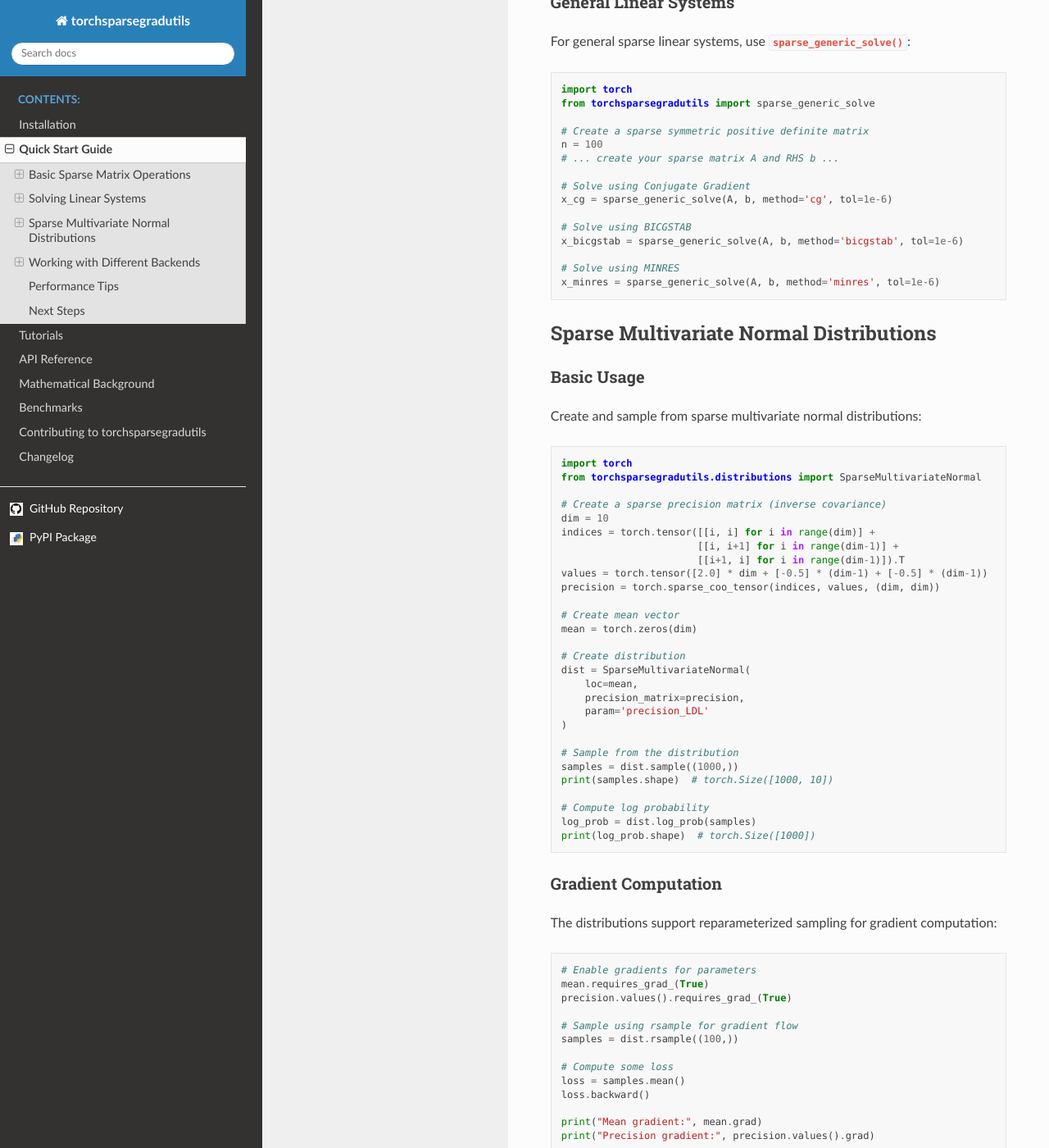
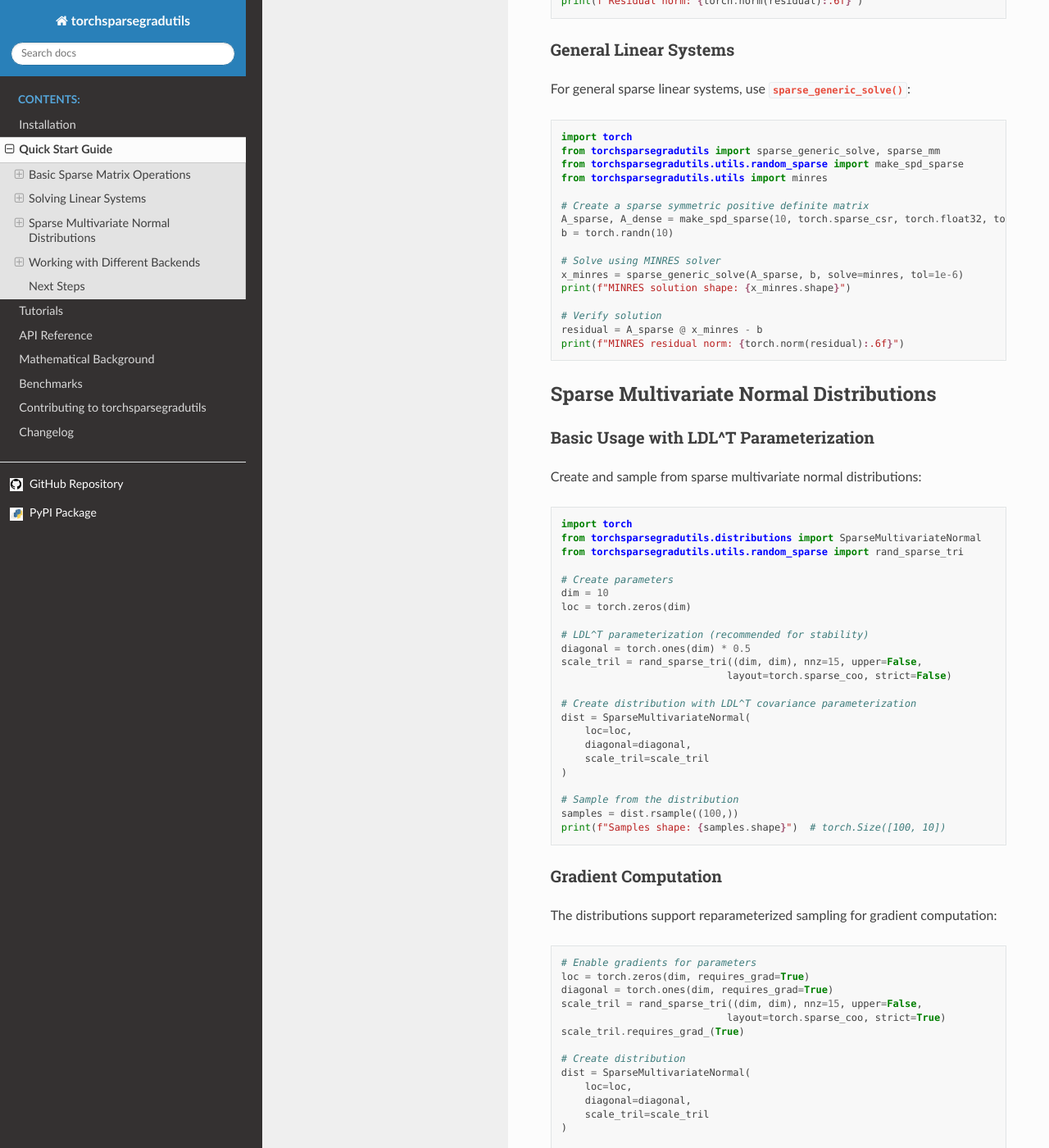
Before and after one commit to cai4cai/torchsparsegradutils, a Sphinx documentation site: the page built from docs/source/quickstart.rst, in a window 1280 px wide and 1400 px high, scrolled down 1691 px. Shown: the whole window at 82% size. Built offline with Sphinx 7.4.7 and the Read the Docs theme 3.1.0, drawn with Linux system fonts in a browser that asks for light colours; some of the changed text lies outside the part shown.

Commit message:
update docs

```diff
--- a/docs/source/quickstart.rst
+++ b/docs/source/quickstart.rst
@@ -17,26 +17,28 @@
    from torchsparsegradutils import sparse_mm
 
    # Create a sparse matrix in COO format
-   indices = torch.tensor([[0, 1, 1], [2, 0, 2]])
+   indices = torch.tensor([[0, 1, 1], [2, 0, 2]], dtype=torch.int64)
    values = torch.tensor([3., 4., 5.])
    A = torch.sparse_coo_tensor(indices, values, (2, 3))
+   A.requires_grad_(True)
 
    # Create a dense matrix
    B = torch.randn(3, 4, requires_grad=True)
 
-   # Perform sparse matrix multiplication
+   # Perform sparse matrix multiplication with gradient support
    result = sparse_mm(A, B)
-   print(result.shape)  # torch.Size([2, 4])
+   print(f"Result shape: {result.shape}")  # torch.Size([2, 4])
 
    # The operation preserves sparsity in gradients
    loss = result.sum()
    loss.backward()
-   print(B.grad.is_sparse)  # Gradients preserve sparsity structure
+   print(f"A gradient is sparse: {A.grad.is_sparse}")  # True
+   print(f"A gradient nnz: {A.grad._nnz()}")  # Number of non-zeros
 
 Batched Operations
 ~~~~~~~~~~~~~~~~~~
 
-torchsparsegradutils supports batched operations:
+torchsparsegradutils supports batched operations, for sparse_mm and triangular_solve:
 
 .. code-block:: python
 
@@ -70,11 +72,10 @@
 
    import torch
    from torchsparsegradutils import sparse_triangular_solve
+   from torchsparsegradutils.utils.random_sparse import rand_sparse_tri
 
    # Create a sparse lower triangular matrix
-   indices = torch.tensor([[0, 1, 1, 2], [0, 0, 1, 2]])
-   values = torch.tensor([1., 2., 3., 4.])
-   L = torch.sparse_coo_tensor(indices, values, (3, 3))
+   L = rand_sparse_tri((3, 3), nnz=5, upper=False, layout=torch.sparse_csr)
 
    # Right-hand side
    b = torch.randn(3, 2)
@@ -82,9 +83,10 @@
    # Solve Lx = b
    x = sparse_triangular_solve(L, b, upper=False)
 
-   # Verify solution
+   # Verify solution (should be close to zero)
+   from torchsparsegradutils import sparse_mm
    residual = sparse_mm(L, x) - b
-   print(torch.norm(residual))  # Should be close to zero
+   print(f"Residual norm: {torch.norm(residual):.6f}")
 
 General Linear Systems
 ~~~~~~~~~~~~~~~~~~~~~~
@@ -94,26 +96,27 @@
 .. code-block:: python
 
    import torch
-   from torchsparsegradutils import sparse_generic_solve
+   from torchsparsegradutils import sparse_generic_solve, sparse_mm
+   from torchsparsegradutils.utils.random_sparse import make_spd_sparse
+   from torchsparsegradutils.utils import minres
 
    # Create a sparse symmetric positive definite matrix
-   n = 100
-   # ... create your sparse matrix A and RHS b ...
+   A_sparse, A_dense = make_spd_sparse(10, torch.sparse_csr, torch.float32, torch.int64, 'cpu')
+   b = torch.randn(10)
 
-   # Solve using Conjugate Gradient
-   x_cg = sparse_generic_solve(A, b, method='cg', tol=1e-6)
+   # Solve using MINRES solver
+   x_minres = sparse_generic_solve(A_sparse, b, solve=minres, tol=1e-6)
+   print(f"MINRES solution shape: {x_minres.shape}")
 
-   # Solve using BICGSTAB
-   x_bicgstab = sparse_generic_solve(A, b, method='bicgstab', tol=1e-6)
-
-   # Solve using MINRES
-   x_minres = sparse_generic_solve(A, b, method='minres', tol=1e-6)
+   # Verify solution
+   residual = A_sparse @ x_minres - b
+   print(f"MINRES residual norm: {torch.norm(residual):.6f}")
 
 Sparse Multivariate Normal Distributions
 -----------------------------------------
 
-Basic Usage
-~~~~~~~~~~~
+Basic Usage with LDL^T Parameterization
+~~~~~~~~~~~~~~~~~~~~~~~~~~~~~~~~~~~~~~~
 
 Create and sample from sparse multivariate normal distributions:
 
@@ -121,32 +124,27 @@
 
    import torch
    from torchsparsegradutils.distributions import SparseMultivariateNormal
+   from torchsparsegradutils.utils.random_sparse import rand_sparse_tri
 
-   # Create a sparse precision matrix (inverse covariance)
+   # Create parameters
    dim = 10
-   indices = torch.tensor([[i, i] for i in range(dim)] +
-                          [[i, i+1] for i in range(dim-1)] +
-                          [[i+1, i] for i in range(dim-1)]).T
-   values = torch.tensor([2.0] * dim + [-0.5] * (dim-1) + [-0.5] * (dim-1))
-   precision = torch.sparse_coo_tensor(indices, values, (dim, dim))
+   loc = torch.zeros(dim)
 
-   # Create mean vector
-   mean = torch.zeros(dim)
+   # LDL^T parameterization (recommended for stability)
+   diagonal = torch.ones(dim) * 0.5
+   scale_tril = rand_sparse_tri((dim, dim), nnz=15, upper=False,
+                               layout=torch.sparse_coo, strict=False)
 
-   # Create distribution
+   # Create distribution with LDL^T covariance parameterization
    dist = SparseMultivariateNormal(
-       loc=mean,
-       precision_matrix=precision,
-       param='precision_LDL'
+       loc=loc,
+       diagonal=diagonal,
+       scale_tril=scale_tril
    )
 
    # Sample from the distribution
-   samples = dist.sample((1000,))
-   print(samples.shape)  # torch.Size([1000, 10])
-
-   # Compute log probability
-   log_prob = dist.log_prob(samples)
-   print(log_prob.shape)  # torch.Size([1000])
+   samples = dist.rsample((100,))
+   print(f"Samples shape: {samples.shape}")  # torch.Size([100, 10])
 
 Gradient Computation
 ~~~~~~~~~~~~~~~~~~~~
@@ -156,24 +154,35 @@
 .. code-block:: python
 
    # Enable gradients for parameters
-   mean.requires_grad_(True)
-   precision.values().requires_grad_(True)
+   loc = torch.zeros(dim, requires_grad=True)
+   diagonal = torch.ones(dim, requires_grad=True)
+   scale_tril = rand_sparse_tri((dim, dim), nnz=15, upper=False,
+                               layout=torch.sparse_coo, strict=True)
+   scale_tril.requires_grad_(True)
+
+   # Create distribution
+   dist = SparseMultivariateNormal(
+       loc=loc,
+       diagonal=diagonal,
+       scale_tril=scale_tril
+   )
 
    # Sample using rsample for gradient flow
-   samples = dist.rsample((100,))
+   samples = dist.rsample((10,))
 
    # Compute some loss
    loss = samples.mean()
    loss.backward()
 
-   print("Mean gradient:", mean.grad)
-   print("Precision gradient:", precision.values().grad)
+   print(f"Location gradient norm: {torch.norm(loc.grad):.6f}")
+   print(f"Diagonal gradient norm: {torch.norm(diagonal.grad):.6f}")
+   print(f"Scale gradient nnz: {scale_tril.grad._nnz()}")
 
 Working with Different Backends
 -------------------------------
 
-CuPy Backend
-~~~~~~~~~~~~
+CuPy Backend (GPU Acceleration)
+~~~~~~~~~~~~~~~~~~~~~~~~~~~~~~~
 
 For GPU acceleration with CuPy:
 
@@ -181,13 +190,19 @@
 
    import torch
    from torchsparsegradutils.cupy import sparse_solve_c4t
+   from torchsparsegradutils.utils.random_sparse import make_spd_sparse
 
-   # Move tensors to GPU
-   A = A.cuda()
-   b = b.cuda()
+   # Create matrices on GPU
+   device = torch.device('cuda' if torch.cuda.is_available() else 'cpu')
+   A_sparse, A_dense = make_spd_sparse(50, torch.sparse_csr, torch.float32, torch.int64, device)
+   b = torch.randn(50, device=device)
 
-   # Solve using CuPy backend
-   x = sparse_solve_c4t(A, b, method='cg')
+   # Solve using CuPy backend (only works on GPU)
+   if device.type == 'cuda':
+       x = sparse_solve_c4t(A_sparse, b, solve='cg', tol=1e-6)
+       print(f"CuPy solution on GPU: {x.shape}")
+   else:
+       print("CUDA not available, skipping CuPy example")
 
 JAX Backend
 ~~~~~~~~~~~
@@ -197,28 +212,22 @@
 .. code-block:: python
 
    import torch
-   from torchsparsegradutils.jax import sparse_solve_j4t
+   from torchsparsegradutils.utils.random_sparse import make_spd_sparse
 
-   # Solve using JAX backend
-   x = sparse_solve_j4t(A, b, method='cg')
+   try:
+       from torchsparsegradutils.jax import sparse_solve_j4t
+       from jax.scipy.sparse.linalg import cg
 
-Performance Tips
-----------------
+       # Create test matrices
+       A_sparse, A_dense = make_spd_sparse(20, torch.sparse_csr, torch.float32, torch.int64, 'cpu')
+       b = torch.randn(20)
 
-1. **Use CSR format** for repeated operations on the same sparsity pattern
-2. **Batch operations** when possible to amortize overhead
-3. **Precompute factorizations** for repeated solves with the same matrix
-4. **Use appropriate tolerances** for iterative solvers
-5. **Consider mixed precision** for large problems
+       # Solve using JAX backend
+       x = sparse_solve_j4t(A_sparse, b, solve=cg, tol=1e-6)
+       print(f"JAX solution shape: {x.shape}")
 
-.. code-block:: python
-
-   # Convert to CSR for repeated operations
-   A_csr = A.to_sparse_csr()
-
-   # Batch multiple RHS vectors
-   B_batch = torch.stack([b1, b2, b3], dim=-1)
-   X_batch = sparse_generic_solve(A_csr, B_batch)
+   except ImportError:
+       print("JAX not available, skipping JAX example")
 
 Next Steps
 ----------
@@ -227,3 +236,4 @@
 - Explore the :doc:`api/index` for complete function references
 - Check out the :doc:`mathematical_background` for theory
 - View :doc:`benchmarks` for performance comparisons
+- See :doc:`contributing` for development setup with devcontainers
```
Also changed, not shown: docs/source/contributing.rst (+60 -9 lines), 2 other files.
